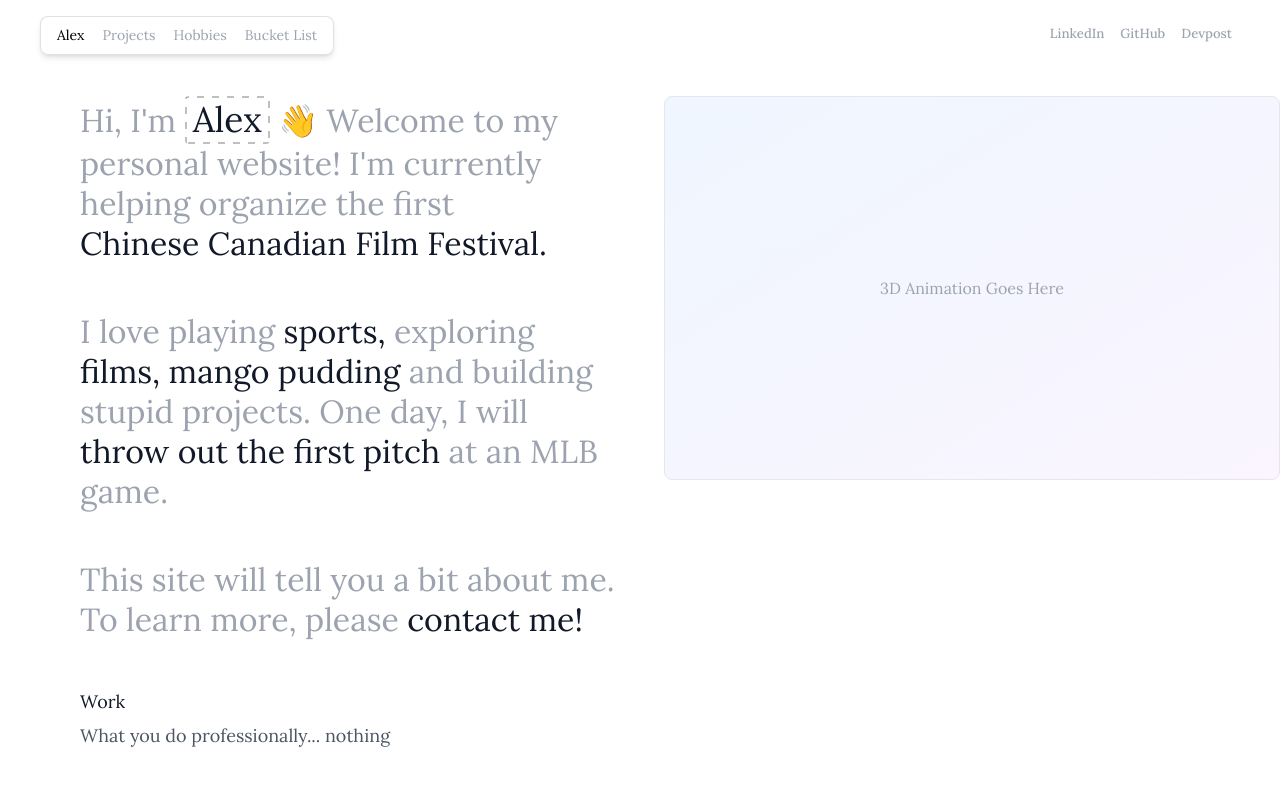
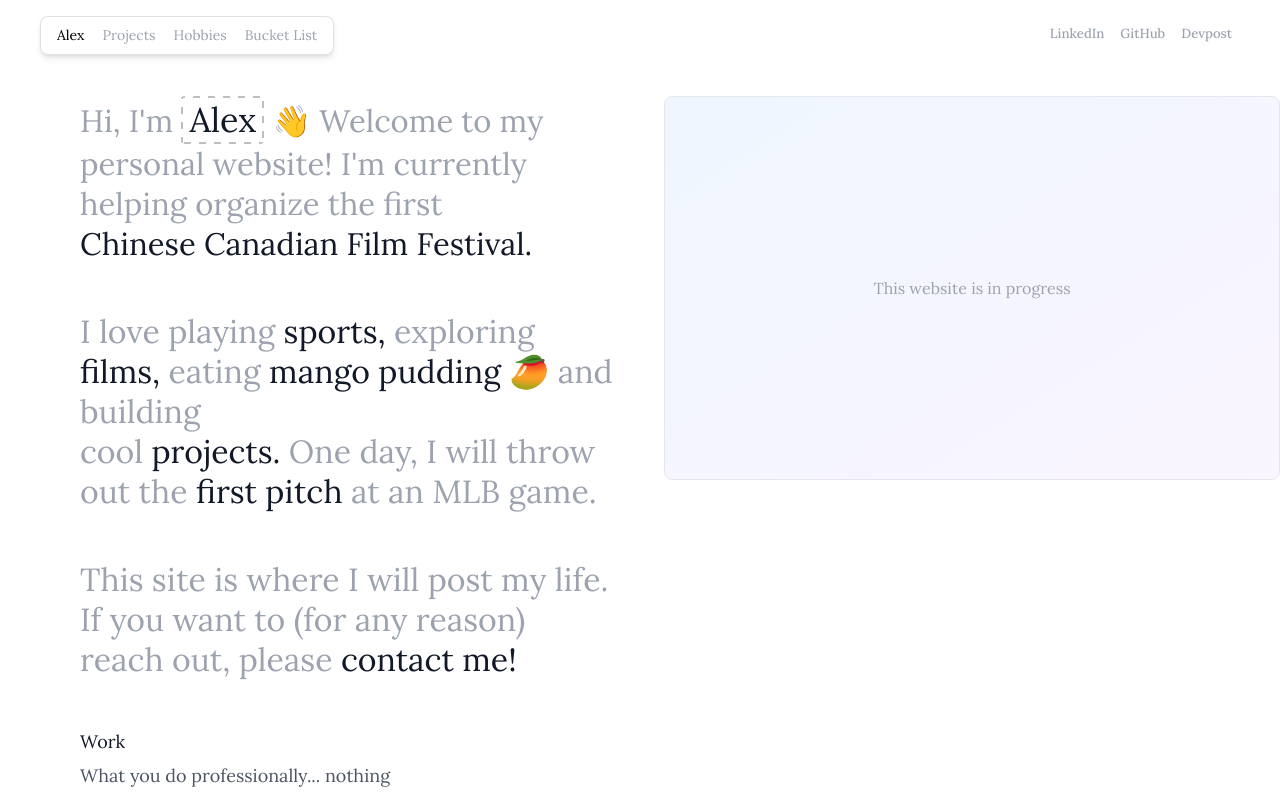
Before and after one commit to alextgu/alextgu.github.io, a React (Vite) app: page / in a window 1280 px wide. Shown: the top 800 px of the page. Built offline with nearby package versions, Linux system fonts and the light colour scheme.

Commit message:
links and tool tip

```diff
--- a/src/components/sections/home.css
+++ b/src/components/sections/home.css
@@ -43,6 +43,11 @@
   .highlight-yellow::after {
     background-color: #FFD700;
     box-shadow: 0 0 3px #FFD700;
+  }
+
+  .highlight-blue::after {
+    background-color: #0F52BA;
+    box-shadow: 0 0 3px #0F52BA;
   }
 
   /* Alex special hover effect */
@@ -103,6 +108,14 @@
     font-family: 'Impact', fantasy;
   }
 
+  .alex-interactive.font-9 {
+    font-family: 'Bit Count Grid', monospace;
+  }
+
+  .alex-interactive.font-10 {
+    font-family: 'Double Ink', cursive;
+  }
+
   .alex-interactive:hover {
     transform: scale(1.05);
   }
--- a/src/components/sections/home.jsx
+++ b/src/components/sections/home.jsx
@@ -1,12 +1,20 @@
 import { useState, useEffect, useRef } from 'react';
 import './home.css';
+import { Link } from 'react-router-dom';
 
 function Home() {
   const [alexFont, setAlexFont] = useState(0);
   const [isHovering, setIsHovering] = useState(false);
   const intervalRef = useRef(null);
 
-  const fonts = ['', 'font-1', 'font-2', 'font-3', 'font-4', 'font-5', 'font-6', 'font-7', 'font-8'];
+  const fonts = ['', 'font-1', 'font-2', 'font-3', 'font-4', 'font-5', 'font-6', 'font-7', 'font-8', 'font-9', 'font-10'];
+
+  const rotatingWords = ['cool', 'dumb', 'poopy', 'sigma', 'super sigma', 'cool', 'professional', 'dumb', 'poopy', 'sigma', 'super sigma','cool', 'professional', 'dumb', 'poopy', 'sigma', 'super sigma','cool', 'professional', 'stop spamming 😡'];
+  const [wordIndex, setWordIndex] = useState(0);
+
+  const handleWordClick = () => {
+    setWordIndex((prev) => (prev + 1) % rotatingWords.length);
+  };
 
   useEffect(() => {
     if (isHovering) {
@@ -14,15 +22,11 @@ function Home() {
         setAlexFont((prev) => (prev + 1) % fonts.length);
       }, 500);
     } else {
-      if (intervalRef.current) {
-        clearInterval(intervalRef.current);
-      }
+      if (intervalRef.current) clearInterval(intervalRef.current);
     }
 
     return () => {
-      if (intervalRef.current) {
-        clearInterval(intervalRef.current);
-      }
+      if (intervalRef.current) clearInterval(intervalRef.current);
     };
   }, [isHovering]);
 
@@ -31,19 +35,73 @@ function Home() {
       <div className="grid md:grid-cols-2 gap-12 items-start w-full">
         {/* Left: Text Content */}
         <div className="space-y-12 pl-12 md:pl-20 lg:pl-20">
-          <h1 className="text-3xl sm:text-4xl lg:text-[32px] font-normal text-gray-400 dark:text-zinc-500 leading-loose">
-            Hi, I'm <span
+          <h1 className="text-3xl sm:text-4xl lg:text-[31px] font-normal text-gray-400 dark:text-zinc-500 leading-loose">
+            Hi, I'm{' '}
+            <span
               className={`alex-interactive text-gray-900 dark:text-white ${fonts[alexFont]}`}
               onMouseEnter={() => setIsHovering(true)}
               onMouseLeave={() => setIsHovering(false)}
-            >Alex</span> 👋 Welcome to my personal website! I'm currently helping organize the first <a href="https://tccff.ca" target="_blank" rel="noopener noreferrer"><span className="highlight-word highlight-purple text-gray-900 dark:text-white">Chinese Canadian Film Festival.</span></a>
+            >
+              Alex
+            </span>{' '}
+            👋 Welcome to my personal website! I'm currently helping organize the first{' '}
+            <a href="https://tccff.ca" target="_blank" rel="noopener noreferrer">
+              <span className="highlight-word highlight-purple text-gray-900 dark:text-white">
+                Chinese Canadian Film Festival.
+              </span>
+            </a>
           </h1>
+
           <p className="text-3xl sm:text-4xl lg:text-[32px] font-normal text-gray-400 dark:text-zinc-500 leading-loose">
-            I love playing <span className="highlight-word highlight-green text-gray-900 dark:text-white">sports,</span> exploring <span className="highlight-word highlight-green text-gray-900 dark:text-white">films,</span> <span className="text-gray-900 dark:text-white">mango pudding</span> and building stupid projects. One day, I will <span className="highlight-word highlight-rose text-gray-900 dark:text-white">throw out the first pitch</span> at an MLB game.
-          </p>
-          <p className="text-3xl sm:text-4xl lg:text-[32px] font-normal text-gray-400 dark:text-zinc-500 leading-loose">
-            This site will tell you a bit about me. To learn more, please <span className="highlight-word highlight-yellow text-gray-900 dark:text-white">contact me!</span>
-          </p>
+  I love playing{' '}
+  <Link to="/hobbies">
+  <span className="relative inline-block group">
+    <span className="highlight-word highlight-green text-gray-900 dark:text-white cursor-pointer">
+      sports,
+    </span>
+    <span className="absolute bottom-full left-1/2 transform -translate-x-1/2 mb-1 opacity-0 w-max px-2 py-1 text-sm text-gray-900 bg-white border border-gray-300 rounded-md pointer-events-none
+      shadow-md transition-opacity duration-300 delay-400 group-hover:opacity-100">
+      Baseball, Basketball, Volleyball, Ultimate Frisbee, Badminton etc
+    </span>
+  </span> </Link>
+  exploring{' '}
+  <Link to="/hobbies">
+    <span className="highlight-word highlight-green text-gray-900 dark:text-white">films,</span>
+  </Link>{' '}
+  eating{' '}
+  <Link to="/hobbies">
+    <span className="highlight-word highlight-green text-gray-900 dark:text-white">mango pudding</span>
+  </Link>{' '}
+  🥭 and building
+  <br />
+  <span className="interactive-word-wrapper cursor-pointer" onClick={handleWordClick}>
+    <span className="rotating-word">{rotatingWords[wordIndex]}</span>
+  </span>{' '}
+  <Link to="/projects">
+    <span className="highlight-word highlight-blue text-gray-900 dark:text-white">projects.</span>
+  </Link>{' '}
+  One day, I will throw out the{' '}
+  <Link to="/bucket-list">
+    <span className="highlight-word highlight-rose text-gray-900 dark:text-white">first pitch</span>
+  </Link>{' '}
+  at an MLB game.
+</p>
+
+
+<p className="text-3xl sm:text-4xl lg:text-[32px] font-normal text-gray-400 dark:text-zinc-500 leading-loose">
+  This site is where I will post my life. If you want to (for any reason) reach out, please{' '}
+  <span className="relative inline-block group">
+  <span className="highlight-word highlight-yellow text-gray-900 dark:text-white cursor-pointer">
+    contact me!
+  </span>
+  <span className="absolute top-full left-1/2 transform -translate-x-1/2 mt-1 opacity-0 w-max px-2 py-1 text-sm text-gray-900 bg-white border border-gray-300 rounded-md pointer-events-none
+    shadow-md transition-opacity duration-300 delay-400 group-hover:opacity-100">
+    I need friends
+  </span>
+</span>
+
+</p>
+
 
           {/* Work Section */}
           <div className="space-y-0.5">
@@ -72,11 +130,11 @@ function Home() {
 
         {/* Right: 3D Animation Placeholder */}
         <div className="h-96 bg-gradient-to-br from-blue-50 to-purple-50 dark:from-blue-900 dark:to-purple-900 rounded-lg flex items-center justify-center border border-gray-200 dark:border-gray-700">
-          <p className="text-gray-400 dark:text-gray-500">3D Animation Goes Here</p>
+          <p className="text-gray-400 dark:text-gray-500">This website is in progress</p>
         </div>
       </div>
     </section>
-  )
+  );
 }
 
-export default Home
+export default Home;
```
Also changed, not shown: src/App.jsx (+8 -9 lines).
